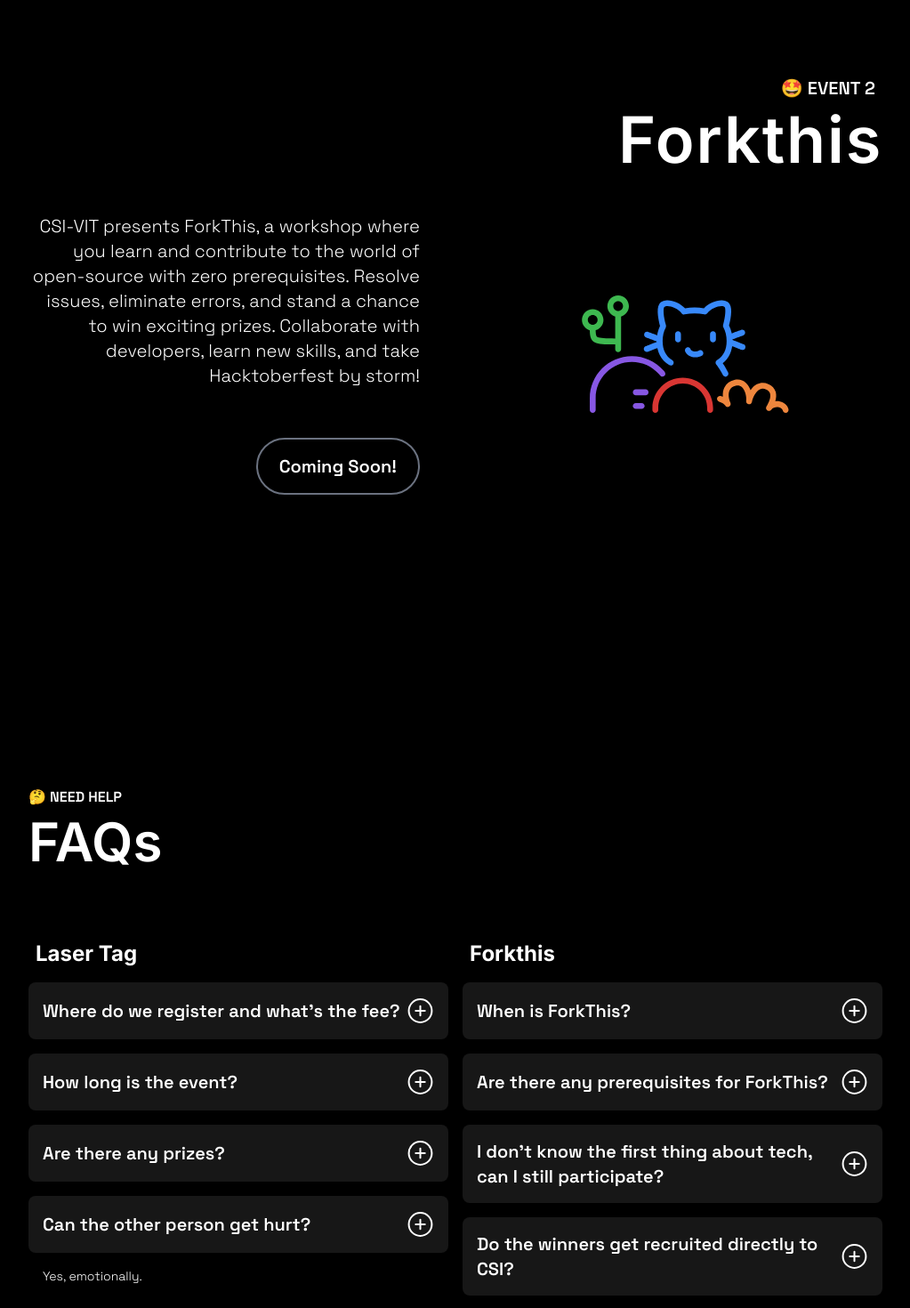
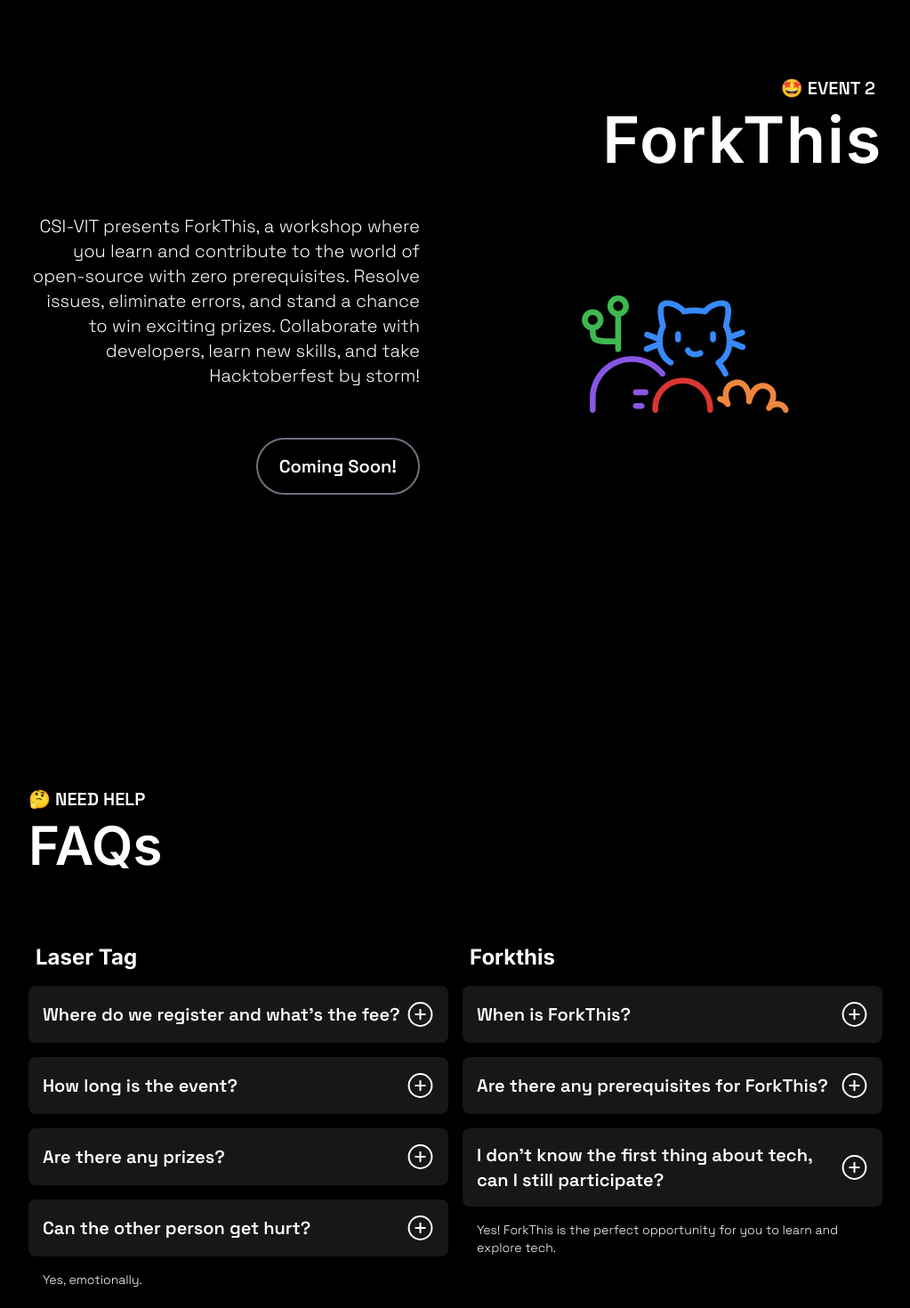
Before and after one commit to csivitu/Gravitas, a Next.js app: page / in a window 1280 px wide. Shown: the part 1760-3230 px from the top of the page at 89% size, without its empty margins (128-1151 px from the left). Built offline with nearby package versions, Linux system fonts and the light colour scheme.

Commit message:
refactor: FAQ and ForkThis

```diff
--- a/components/FAQs.js
+++ b/components/FAQs.js
@@ -17,7 +17,7 @@
         <div id="FAQs" className="min-h-screen px-6 md:px-20 lg:px-40 py-40">
             <div className="flex flex-col gap-20">
                 <div className='flex flex-col w-full items-start gap-2'>
-                    <p className='font-bold'>🤔 NEED HELP</p>
+                    <p className='font-bold text-base md:text-xl pr-2'>🤔 NEED HELP</p>
                     <h1 className='font-medium font-inter text-5xl md:text-6xl'>FAQs</h1>
                 </div>
                 <div className='flex flex-col md:flex-row gap-10 md:gap-4'>
@@ -68,7 +68,7 @@
 export const FAQsForkData = [
     {
         question: "When is ForkThis?",
-        answer: "ForkThis will start on the 30th of September and last for 3 days.",
+        answer: "ForkThis is scheduled for the 30th of September.",
     },
     {
         question: "Are there any prerequisites for ForkThis?",
@@ -78,10 +78,7 @@
         question: "I don't know the first thing about tech, can I still participate?",
         answer: "Yes! ForkThis is the perfect opportunity for you to learn and explore tech.",
     },
-    {
-        question: "Do the winners get recruited directly to CSI?",
-        answer: "No, but yes.",
-    },
+
 ]
 
 export default ForkThis
--- a/components/ForkThis.js
+++ b/components/ForkThis.js
@@ -11,7 +11,7 @@
                 <div className="flex flex-col gap-10">
                     <div className='flex flex-col w-full md:items-end'>
                         <p className='font-bold text-base md:text-xl pr-2'>🤩 EVENT 2</p>
-                        <p className="font-semibold font-inter text-5xl md:text-7xl mt-2 tracking-wide">Forkthis</p>
+                        <p className="font-semibold font-inter text-5xl md:text-7xl mt-2 tracking-wide">ForkThis</p>
                     </div>
                     <div className="flex md:flex-row flex-col-reverse md:items-center gap-5 md:gap-20">
                         <div className='md:w-1/2 flex flex-col items-start md:items-end md:text-xl'>
```
